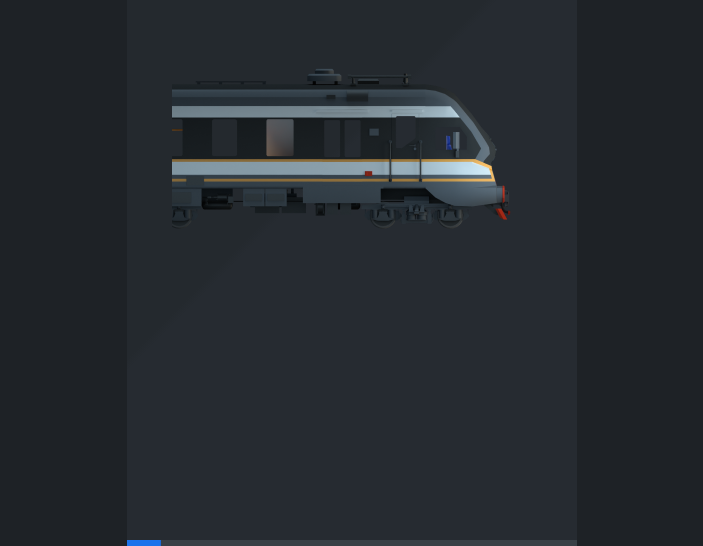
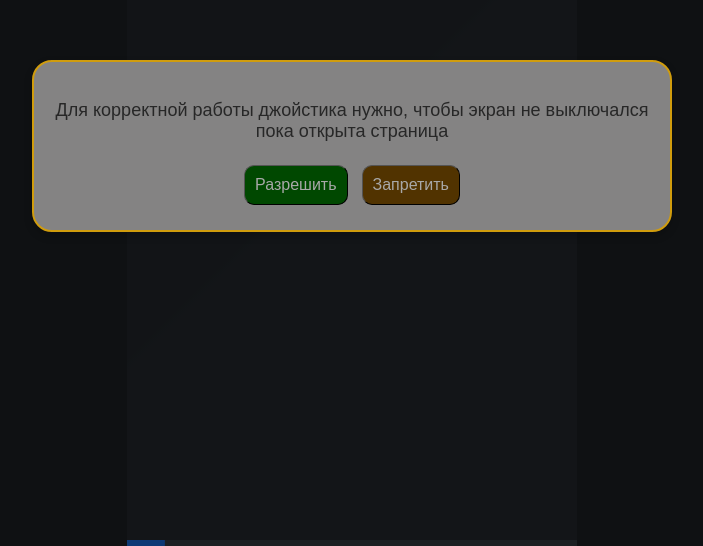
Before and after one commit to OCRV-RRW/TrainJoystick, a plain HTML site: page index.html in a window 1280 px wide. Shown: the part 254-800 px from the top of the page, without its empty margins (288-991 px from the left). Drawn offline with Linux system fonts and the light colour scheme; no server answers.

Commit message:
wake lock

```diff
--- a/archive/archive_files.json
+++ b/archive/archive_files.json
@@ -1 +1 @@
-{"content":[{"name":"game.projectc","size":3841,"pieces":[{"name":"game0.projectc","offset":0}]},{"name":"game.arci","size":10128,"pieces":[{"name":"game0.arci","offset":0}]},{"name":"game.arcd","size":1022336,"pieces":[{"name":"game0.arcd","offset":0}]},{"name":"game.dmanifest","size":9965,"pieces":[{"name":"game0.dmanifest","offset":0}]},{"name":"game.public.der","size":162,"pieces":[{"name":"game0.public.der","offset":0}]}],"total_size":1046432}
+{"content":[{"name":"game.projectc","size":3841,"pieces":[{"name":"game0.projectc","offset":0}]},{"name":"game.arci","size":9808,"pieces":[{"name":"game0.arci","offset":0}]},{"name":"game.arcd","size":1000468,"pieces":[{"name":"game0.arcd","offset":0}]},{"name":"game.dmanifest","size":9661,"pieces":[{"name":"game0.dmanifest","offset":0}]},{"name":"game.public.der","size":162,"pieces":[{"name":"game0.public.der","offset":0}]}],"total_size":1023940}
--- a/dmloader.js
+++ b/dmloader.js
@@ -201,7 +201,7 @@ var FileLoader = {
 
 
 var EngineLoader = {
-    wasm_size: 2789003,
+    wasm_size: 2370547,
     wasmjs_size: 346129,
     asmjs_size: 4000000,
     wasm_instantiate_progress: 0,
--- a/index.html
+++ b/index.html
@@ -121,44 +121,154 @@
 		background-image: url("header 1.png");
 	}
 	</style>
+	<meta name="viewport" content="width=device-width, initial-scale=1.0">
+	<title>Запрос Разрешения на Wake Lock</title>
+	<style>
+		/* Стили для попапа */
+		#popup {
+			position: fixed;
+			top: 50%;
+			left: 50%;
+			transform: translate(-50%, -150%);
+			background-color: rgb(132, 131, 131);
+			border: 2px solid #d09c0d;
+			text-align: center;
+			border-radius: 20px;
+			padding: 20px;
+			z-index: 1000;
+			box-shadow: 0 4px 8px rgba(0, 0, 0, 0.2);
+			transition: transform 0.3s ease;
+		}
+		#allow{
+			background-color: rgb(0, 72, 0);
+		}
+		#cancel{
+			background-color: rgb(81, 51, 0);
+		}
+		button{
+			align-self: center;
+			color: rgb(168, 168, 168);
+			border-radius: 10px;
+			border-color: #000000;
+			border-width: 1px;
+			font-size: 16px;
+			padding: 10px;
+			margin: 5px;
+			font-family: 'Arial', sans-serif;
+		}
+		p {
+			color: rgb(39, 39, 39);
+			font-family: 'Arial', sans-serif;
+			font-size: 18px;
+		}
+		#overlay {
+			display: none;
+			position: fixed;
+			top: 0;
+			left: 0;
+			width: 100%;
+			height: 100%;
+			background-color: rgba(0, 0, 0, 0.5);
+			z-index: 999;
+		}
 
+		.show {
+            display: block;
+            animation: popup-in 0.3s forwards; /* Анимация при открытии */
+        }
+
+        .hide {
+            animation: popup-out 0.3s forwards; /* Анимация при закрытии */
+        }
+
+		@keyframes popup-in {
+			0% {
+                transform: translate(-50%, -700%);
+            }
+            80% {
+                transform: translate(-50%, -40%);
+            }
+            90% {
+                transform: translate(-50%, -60%);
+            }
+            100% {
+                transform: translate(-50%, -50%);
+            }
+        }
+
+        @keyframes popup-out {
+			0% {
+                transform: translate(-50%, -50%);
+            }
+            20% {
+                transform: translate(-50%, -40%);
+            }
+			40% {
+                transform: translate(-50%, -100%);
+            }
+            100% {
+                transform: translate(-50%, 800%);
+            }
+        }
+	</style>
 	<script>
         let wakeLock = null;
 
         async function enableWakeLock() {
             try {
                 wakeLock = await navigator.wakeLock.request('screen');
-				console.log('Wake Lock active!');
+                console.log('Wake Lock is active!');
             } catch (e) {
+				showPopup()
                 console.error(`${e.name}, ${e.message}`);
             }
         }
 
-		async function releaseWakeLock() {
-			if (wakeLock !== null) {
-				await wakeLock.release();
-				wakeLock = null;
-				console.log('Wake Lock released!');
-			}
+        function showPopup() {
+            const popup = document.getElementById('popup');
+            const overlay = document.getElementById('overlay');
+            overlay.style.display = 'block';
+            popup.classList.add('show');
         }
 
-		document.addEventListener('visibilitychange', async () => {
-			if (document.visibilityState === 'visible') {
-				await enableWakeLock();
+        function hidePopup() {
+            const popup = document.getElementById('popup');
+            popup.classList.add('hide');
+            popup.addEventListener('animationend', () => {
+                popup.classList.remove('show', 'hide');
+                popup.style.display = 'none';
+                document.getElementById('overlay').style.display = 'none';
+            }, { once: true });
+        }
+
+        function requestWakeLock() {
+            hidePopup();
+            enableWakeLock();
+            localStorage.setItem('wakeLockAllowed', 'true'); // Сохраняем согласие пользователя
+        }
+
+        function checkWakeLockPreference() {
+            return localStorage.getItem('wakeLockAllowed') === 'true';
+        }
+
+        window.onload = () => {
+            if (!checkWakeLockPreference()) {
+                showPopup();  // Показываем попап, если пользователь не дал разрешение
             } else {
-				await releaseWakeLock();
+                enableWakeLock(); // Активируем Wake Lock, если разрешение уже дано
             }
-		});
-
-		// Вызов при загрузке страницы
-		window.onload = async () => {
-			await enableWakeLock();
         };
     </script>
 
 </head>
 
 <body>
+	<div id="overlay"></div>
+    <div id="popup">
+        <p>Для корректной работы джойстика нужно, чтобы экран не выключался пока открыта страница</p>
+        <button id="allow" onclick="requestWakeLock()">Разрешить</button>
+        <button id="cancel" onclick="hidePopup()">Запретить</button>
+    </div>
 
 	<div id="app-container" class="canvas-app-container">
 		<div id="running-from-file-warning" style="display: none; margin: 3em;">
```
Also changed, not shown: TrainJoystick_wasm.js, 4 other files. Lines whose indentation alone changed are shown as unchanged.
